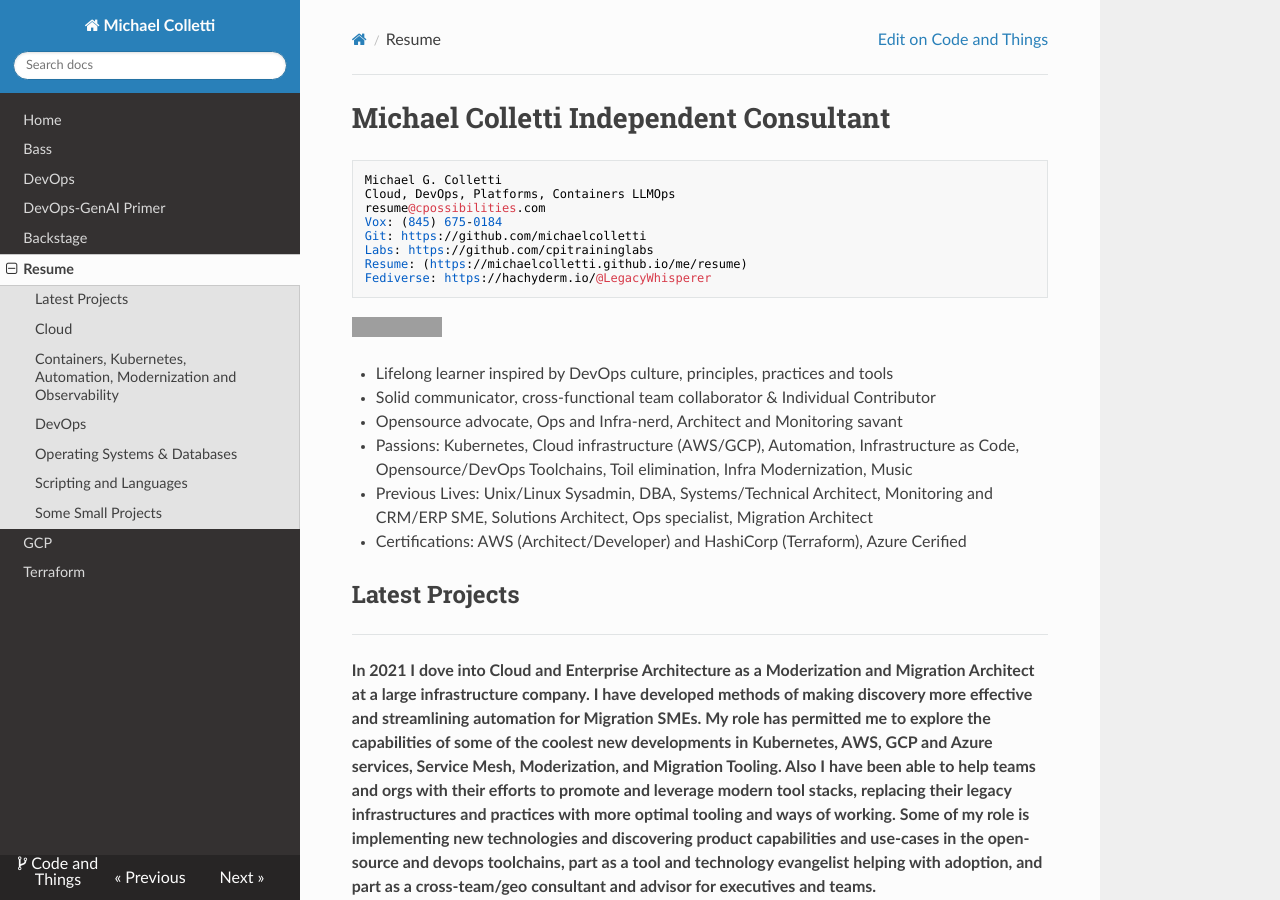
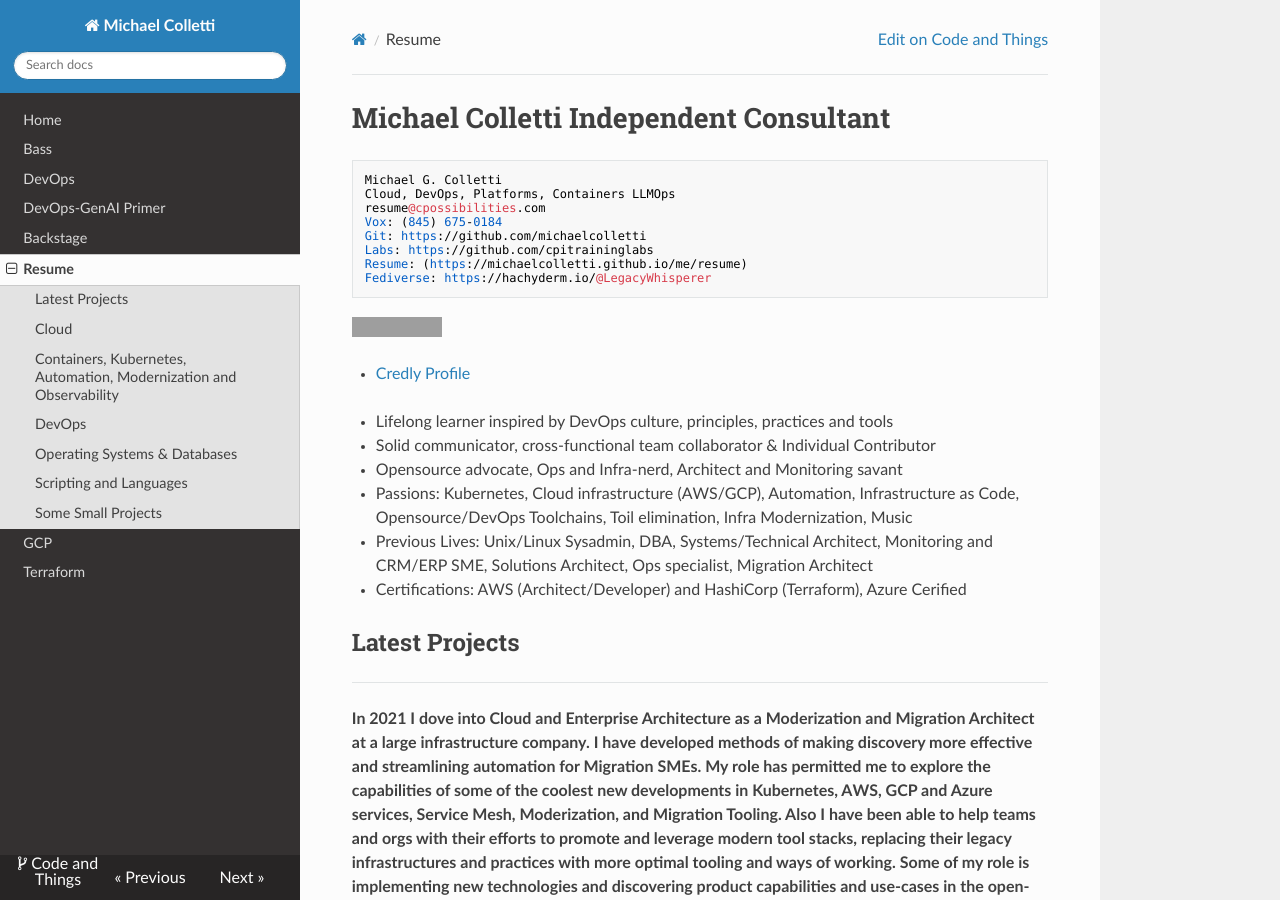
Before and after one commit to michaelcolletti/me, an MkDocs documentation site: the page built from docs/resume.md, in a window 1280 px wide and 900 px high. Built offline with MkDocs 1.6.1, drawn with Linux system fonts in a browser that asks for light colours; nearby versions of some CDN libraries; a script that is not in the unit is left out; grey boxes are pictures that could not be loaded.

Commit message:
Update resume.md

````diff
--- a/docs/resume.md
+++ b/docs/resume.md
@@ -12,20 +12,15 @@
 ```
 <a href="mailto:devnullid+githubcontact@gmail.com?subject=Service Query From Resume"><img src="https://img.shields.io/badge/gmail-%23DD0031.svg?&style=for-the-badge&logo=gmail&logoColor=white"/></a>
 
+* [Credly Profile](https://www.credly.com/users/michael-colletti.a61eb176)
 
 <div data-iframe-width="150" data-iframe-height="270" data-share-badge-id="a528e159-4217-4873-9a27-c01ca955c5b2" data-share-badge-host="https://www.credly.com"></div><script type="text/javascript" async src="//cdn.credly.com/assets/utilities/embed.js"></script>
 
- <div data-iframe-width="150" data-iframe-height="270" data-share-badge-id="3add1452afc74d62a504c20c9967f734" data-share-badge-host="https://www.credly.com"></div><script type="text/javascript" async src="//cdn.credly.com/assets/utilities/embed.js"></script>
-
-<div data-iframe-width="150" data-iframe-height="270" data-share-badge-id="2d5a75b0-b7c8-4682-9149-c2fe1e3c312f" data-share-badge-host="https://www.credly.com"></div><script type="text/javascript" async src="//cdn.credly.com/assets/utilities/embed.js"></script>
-
-<div data-iframe-width="150" data-iframe-height="270" data-share-badge-id="3add1452afc74d62a504c20c9967f734" data-share-badge-host="https://www.credly.com"></div><script type="text/javascript" async src="//cdn.credly.com/assets/utilities/embed.js"></script>
+<div data-iframe-width="150" data-iframe-height="270" data-share-badge-id="2536a912-4668-47da-ab49-d1daf0840276" data-share-badge-host="https://www.credly.com"></div><script type="text/javascript" async src="//cdn.credly.com/assets/utilities/embed.js"></script>
 
 <div data-iframe-width="150" data-iframe-height="270" data-share-badge-id="56e5f89c-0bc3-45f4-86c6-f0defdf0d2f1" data-share-badge-host="https://www.credly.com"></div><script type="text/javascript" async src="//cdn.credly.com/assets/utilities/embed.js"></script>
 
-<div data-iframe-width="150" data-iframe-height="270" data-share-badge-id="813d732e-7144-4078-9642-c775efd7bf07" data-share-badge-host="https://www.credly.com"></div><script type="text/javascript" async src="//cdn.credly.com/assets/utilities/embed.js"></script>
-
-<div data-iframe-width="150" data-iframe-height="270" data-share-badge-id="ded1e787-054c-4674-a4f1-c532b51049e3" data-share-badge-host="https://www.credly.com"></div><script type="text/javascript" async src="//cdn.credly.com/assets/utilities/embed.js"></script>
+<div data-iframe-width="150" data-iframe-height="270" data-share-badge-id="750f9656-f620-41e1-9a1b-a27dcfab7ebd" data-share-badge-host="https://www.credly.com"></div><script type="text/javascript" async src="//cdn.credly.com/assets/utilities/embed.js"></script>
 
 
 * Lifelong learner inspired by DevOps culture, principles, practices and tools
````
